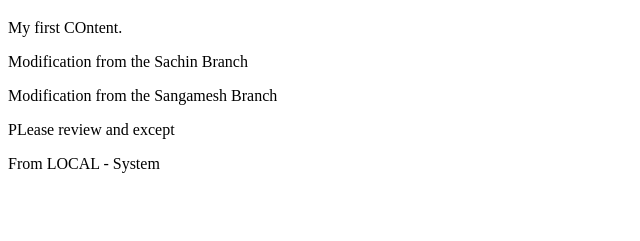
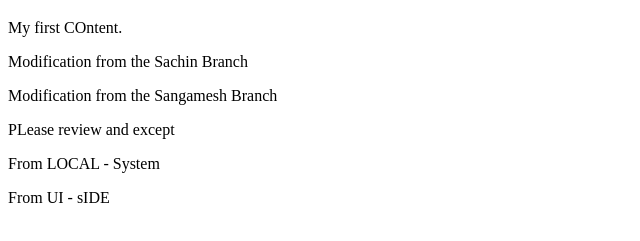
Before and after one commit to devopsjune2024/2025_Sep, a plain HTML site: page index.html in a window 1280 px wide. Shown: the part 61-302 px from the top of the page, without its empty margins (0-640 px from the left). Drawn offline with Linux system fonts and the light colour scheme.

Commit message:
Update - UI -  index.html

```diff
--- a/index.html
+++ b/index.html
@@ -8,6 +8,8 @@
 <p>Modification from the Sangamesh  Branch</p>
 <p> PLease review and except</p>
 <p> From LOCAL - System </p>
+<p> From UI  - sIDE </p>
+
 
 </body>
 </html>
```
